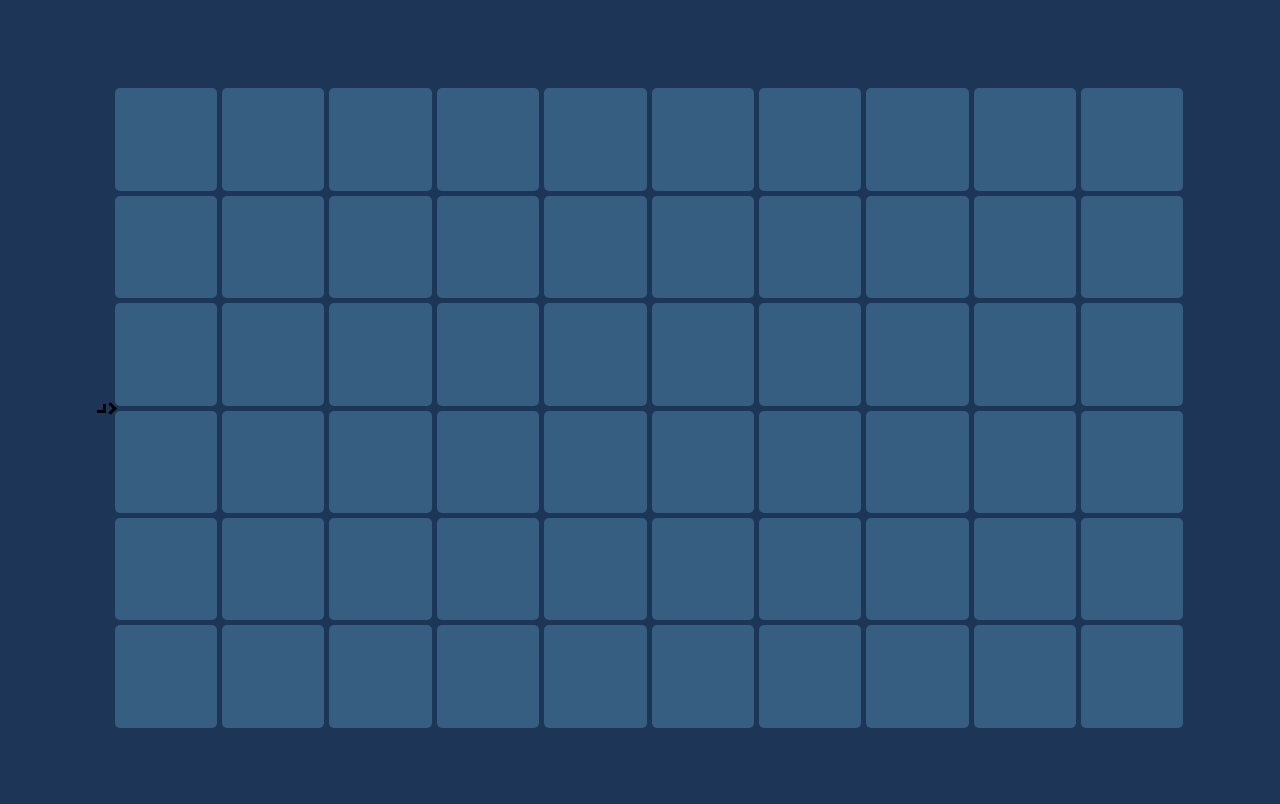
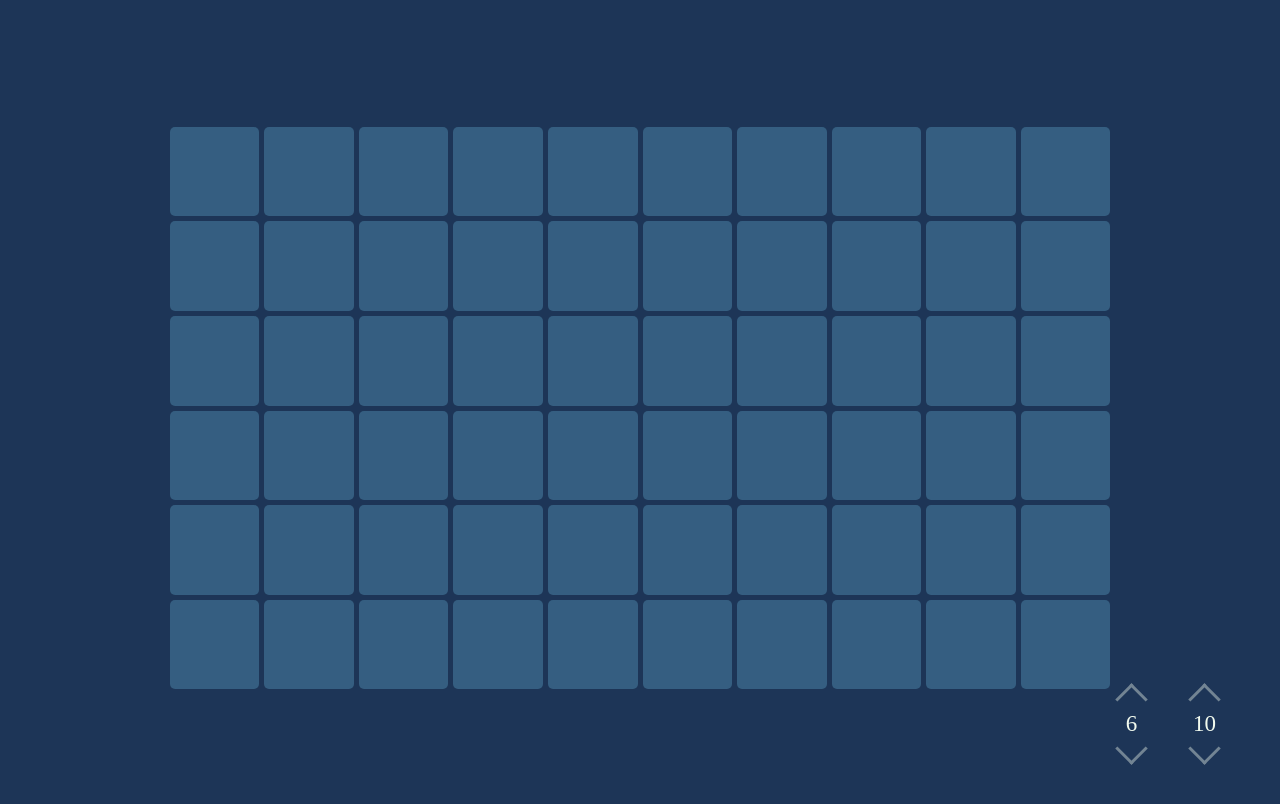
Before and after one commit to gedrick/rctrackdesigner, a Vue app: page / in a window 1280 px wide. Shown: the top 804 px of the page. Built offline with nearby package versions, Linux system fonts and the light colour scheme.

Commit message:
organize components + store work

```diff
--- a/src/App.vue
+++ b/src/App.vue
@@ -1,45 +1,29 @@
 <template>
   <div class="container">
     <Settings />
-    <div class="block-column">
-      <div v-for="(blockRow, rowIndex) in blocks" :key="rowIndex" class="block-row">
-        <GridItem
-          v-for="(blockItem, columnIndex) in blockRow"
-          :key="`${rowIndex}-${columnIndex}`"
-          :item="blockItem"
-        />
-      </div>
-    </div>
+    <Track :blocks="blocks" />
   </div>
 </template>
 
 <script lang="ts">
 import { defineComponent } from 'vue';
-import GridItem from '@/components/GridItem.vue';
 import Settings from '@/components/Settings.vue';
+import Track from '@/components/Track.vue';
+import { mapState } from 'vuex';
 
-declare interface Block {
+type Block = {
+  name: string;
   type: string;
-}
+};
 
 export default defineComponent({
   name: 'App',
   components: {
-    GridItem,
     Settings,
-  },
-  computed: {
-    width(): number {
-      return Math.max(this.side1, this.side2);
-    },
-    height(): number {
-      return Math.min(this.side1, this.side2);
-    },
+    Track,
   },
   data() {
     return {
-      side1: 6 as number,
-      side2: 10 as number,
       blocks: [] as Block[][],
       sampleRow: [
         { type: 'default' },
@@ -48,6 +32,15 @@ export default defineComponent({
         { type: 'leftToUp' },
       ] as Block[],
     };
+  },
+  computed: {
+    ...mapState(['dimension1', 'dimension2']),
+    width(): number {
+      return Math.max(this.dimension1, this.dimension2);
+    },
+    height(): number {
+      return Math.min(this.dimension1, this.dimension2);
+    },
   },
   mounted() {
     // Set up default blocks
@@ -65,7 +58,7 @@ export default defineComponent({
 <style lang="scss">
 body {
   overflow: hidden;
-  font-family: Avenir, Helvetica, Arial, sans-serif;
+  font-family: $baseFont;
   -webkit-font-smoothing: antialiased;
   -moz-osx-font-smoothing: grayscale;
   background-color: $darkblue;
--- a/src/assets/styles/variables.scss
+++ b/src/assets/styles/variables.scss
@@ -1 +1,2 @@
 $blockSpace: 5px;
+$baseFont: 'Avenir, Helvetica, Arial, sans-serif';
--- a/src/components/GridItem.vue
+++ b/src/components/GridItem.vue
@@ -31,7 +31,7 @@ export default defineComponent({
   aspect-ratio: 1 / 1;
   background-color: $medblue;
   color: $white;
-  width: 8vw;
+  width: 7vw;
   border-radius: 5px;
   display: flex;
   justify-content: center;
--- a/src/components/Settings.vue
+++ b/src/components/Settings.vue
@@ -1,26 +1,85 @@
 <template>
   <div class="settings">
-    <div class="arrow"></div>
-    <div class="arrow right"></div>
+    <div class="option">
+      <div class="arrow up" @click="clickDimension1(1)"></div>
+      <div class="dimension">{{ dimension1 }}</div>
+      <div class="arrow down" @click="clickDimension1(-1)"></div>
+    </div>
+    <div class="option">
+      <div class="arrow up" @click="clickDimension2(1)"></div>
+      <div class="dimension">{{ dimension2 }}</div>
+      <div class="arrow down" @click="clickDimension2(-1)"></div>
+    </div>
   </div>
 </template>
 
 <script lang="ts">
 import { defineComponent } from 'vue';
+import { mapMutations, mapState } from 'vuex';
 
-export default defineComponent({});
+export default defineComponent({
+  computed: {
+    ...mapState(['dimension1', 'dimension2']),
+  },
+  methods: {
+    ...mapMutations(['setDimension1', 'setDimension2']),
+    clickDimension1(change: number) {
+      if (this.dimension1 === 1 && change === -1) return;
+      this.setDimension1(this.dimension1 + change);
+    },
+    clickDimension2(change: number) {
+      if (this.dimension2 === 1 && change === -1) return;
+      this.setDimension2(this.dimension2 + change);
+    },
+  },
+});
 </script>
 
 <style lang="scss" scoped>
+.settings {
+  position: absolute;
+  bottom: 5%;
+  right: 5%;
+  display: flex;
+  flex-direction: row;
+  justify-content: space-between;
+}
+
+.option {
+  display: flex;
+  flex-direction: column;
+  justify-content: center;
+  align-items: center;
+
+  &:first-of-type {
+    margin-right: 50px;
+  }
+
+  &:hover {
+    opacity: 1;
+  }
+}
+
+.dimension {
+  color: $white;
+  font-family: $baseFont;
+  font-size: 23px;
+}
+
 .arrow {
+  opacity: 0.4;
+  transition: 0.3s all ease-in-out;
   border: solid;
+  border-color: $white;
   border-width: 0 3px 3px 0;
   display: inline-block;
-  padding: 3px;
-}
+  padding: 10px;
 
-.right {
-  transform: rotate(-45deg);
-  -webkit-transform: rotate(-45deg);
+  &.up {
+    transform: rotate(-135deg);
+  }
+  &.down {
+    transform: rotate(45deg);
+  }
 }
 </style>
--- /dev/null
+++ b/src/components/Track.vue
@@ -0,0 +1,30 @@
+<template>
+  <div class="block-column">
+    <div v-for="(blockRow, rowIndex) in blocks" :key="rowIndex" class="block-row">
+      <GridItem
+        v-for="(blockItem, columnIndex) in blockRow"
+        :key="`${rowIndex}-${columnIndex}`"
+        :data-block-id="`${rowIndex}-${columnIndex}`"
+        :item="blockItem"
+      />
+    </div>
+  </div>
+</template>
+
+<script lang="ts">
+import { defineComponent } from 'vue';
+import GridItem from '@/components/GridItem.vue';
+
+export default defineComponent({
+  name: 'Track',
+  props: {
+    blocks: {
+      type: Object,
+      required: true,
+    },
+  },
+  components: {
+    GridItem,
+  },
+});
+</script>
--- a/src/store/index.ts
+++ b/src/store/index.ts
@@ -1,8 +1,18 @@
 import { createStore } from 'vuex';
 
 export default createStore({
-  state: {},
-  mutations: {},
+  state: {
+    dimension1: 6,
+    dimension2: 10,
+  },
+  mutations: {
+    setDimension1(state, dimension: number) {
+      state.dimension1 = dimension;
+    },
+    setDimension2(state, dimension: number) {
+      state.dimension2 = dimension;
+    },
+  },
   actions: {},
   modules: {},
 });
```
